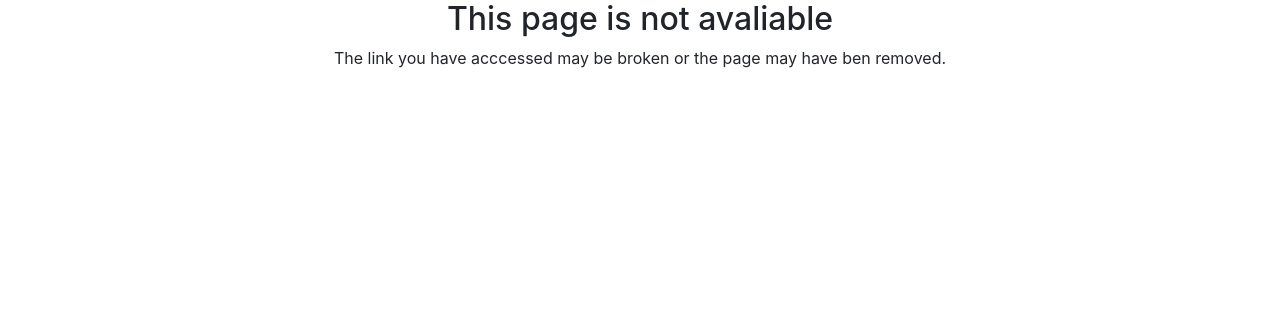
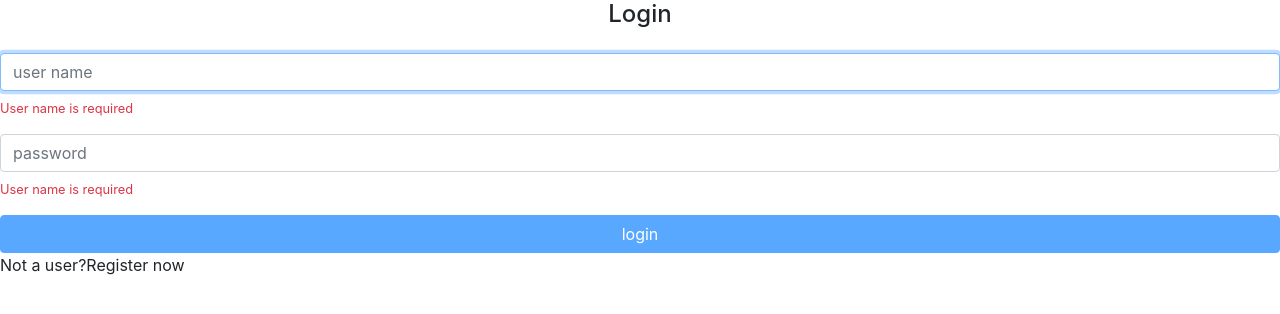
Before and after one commit to brunoamil/angular-test, an Angular app in the folder insta-photo/: page / in a window 1280 px wide. Shown: the top 314 px of the page. Built offline with nearby package versions, Linux system fonts and the light colour scheme.

Commit message:
implementacao da pagina de login

```diff
--- a/insta-photo/src/app/app.module.ts
+++ b/insta-photo/src/app/app.module.ts
@@ -4,6 +4,7 @@
 import { PhotosModule } from './photos/photos.module';
 import { AppRoutingModule } from './app.routing.module';
 import { ErrorsModule } from './errors/errors.module';
+import { HomeModule } from './home/home.module';
 
 @NgModule({
   declarations: [
@@ -13,7 +14,8 @@
     BrowserModule,
     PhotosModule,
     AppRoutingModule,
-    ErrorsModule
+    ErrorsModule,
+    HomeModule
   ],
   providers: [],
   bootstrap: [AppComponent]
--- a/insta-photo/src/app/app.routing.module.ts
+++ b/insta-photo/src/app/app.routing.module.ts
@@ -5,9 +5,11 @@
 import { PhotoFormComponent } from "./photos/photo-form/photo-form.component";
 import { NotFoundComponent } from "./errors/not-found/not-found.component";
 import { PhotoListResolver } from "./photos/photo-list/photo-list.resolver";
+import { SignInComponent } from "./home/signin/signin.component";
 
 
 const routes: Routes = [
+    { path: '', component: SignInComponent},
     { path: 'user/:userName', component: PhotoListComponent, resolve: {
         photos: PhotoListResolver
     }},
--- /dev/null
+++ b/insta-photo/src/app/core/auth/auth.service.ts
@@ -0,0 +1,17 @@
+import { Injectable } from '@angular/core';
+import { HttpClient } from '@angular/common/http';
+
+const API_URL = 'http://localhost:3000';
+
+@Injectable({
+  providedIn: 'root'
+})
+export class AuthService {
+
+  constructor(private http: HttpClient) { }
+
+  //metodo autenticar usuario
+  authenticate(userName: string, password: string){
+      return this.http.post(API_URL + '/user/login', {userName, password})
+  }
+}
--- /dev/null
+++ b/insta-photo/src/app/core/plataform-detector/platform-detector.service.ts
@@ -0,0 +1,15 @@
+import { Injectable, PLATFORM_ID, Inject } from "@angular/core";
+import { isPlatformBrowser } from '@angular/common';
+
+@Injectable({ providedIn: 'root'})
+
+//platformID é um injecto token - injeta por um identificador - permite injetar algo especifico
+export class PlatformDetectorService {
+        constructor(@Inject(PLATFORM_ID) private platformId: string){
+
+        }
+
+        isPlatformBrowser(){
+            return isPlatformBrowser(this.platformId);
+        }
+}
--- /dev/null
+++ b/insta-photo/src/app/home/signin/signin.component.html
@@ -0,0 +1,37 @@
+<h4 class="text-center">Login</h4>
+
+<form [formGroup]="loginForm" class="form mt-4" (submit)="login()">
+
+    <div class="form-group">
+        <input #userNameInput
+            formControlName="userName"
+            class="form-control"
+            placeholder="user name"
+            autofocus>
+            <ap-vmessage
+            *ngIf="loginForm.get('userName').errors?.required"
+             text="User name is required">
+            </ap-vmessage>
+    </div>
+
+    <div class="form-group">
+        <input
+            formControlName="password"
+            type="password"
+            class="form-control"
+            placeholder="password">
+            <ap-vmessage
+                *ngIf="loginForm.get('password').errors?.required"
+                text="User name is required">
+            </ap-vmessage>
+    </div>
+
+    <button [disabled]="loginForm.invalid"
+        type="submit"
+        class="btn btn-primary btn-block">
+        login
+    </button>
+
+</form>
+
+<p>Not a user?<a>Register now</a></p>
--- /dev/null
+++ b/insta-photo/src/app/home/signin/signin.component.ts
@@ -0,0 +1,45 @@
+import { Component, OnInit, ElementRef, ViewChild } from "@angular/core";
+import { FormGroup, FormBuilder, Validators } from "@angular/forms";
+import { Router } from "@angular/router";
+import { AuthService } from "src/app/core/auth/auth.service";
+import { PlatformDetectorService } from "src/app/core/plataform-detector/platform-detector.service";
+
+@Component({
+    templateUrl: 'signin.component.html'
+})
+export class SignInComponent implements OnInit {
+
+    loginForm: FormGroup;
+    @ViewChild('userNameInput') userNameInput: ElementRef<HTMLInputElement>;
+
+    constructor(
+                private formBuilder: FormBuilder,
+                private authService: AuthService,
+                private router: Router,
+                private platformDetectorService: PlatformDetectorService ){
+
+    }
+    ngOnInit(): void {
+        this.loginForm = this.formBuilder.group({
+            userName: ['', Validators.required],
+            password: ['', Validators.required]
+        });
+
+    }
+
+    login(){
+        const userName = this.loginForm.get('userName').value;
+        const password = this.loginForm.get('password').value;
+
+        this.authService.authenticate(userName, password)
+        .subscribe(
+            () => this.router.navigate(['user', userName]),
+             err => {
+                console.log(err);
+                this.loginForm.reset();
+                this.platformDetectorService.isPlatformBrowser() &&
+                                this.userNameInput.nativeElement.focus();
+                alert("senha ou usuário inválido");
+            });
+    }
+}
--- /dev/null
+++ b/insta-photo/src/app/shared/components/vmessage/vmessage.component.html
@@ -0,0 +1 @@
+<small class="text-danger d-block mt-2">{{ text }} </small>
```
Also changed, not shown: insta-photo/src/app/home/home.module.ts (added, +13 -0 lines), insta-photo/src/app/shared/components/vmessage/vmessage.component.ts (added, +11 -0 lines), insta-photo/src/app/shared/components/vmessage/vmessage.module.ts (added, +10 -0 lines), 1 other file (tests, documents, lock files or other folders).
